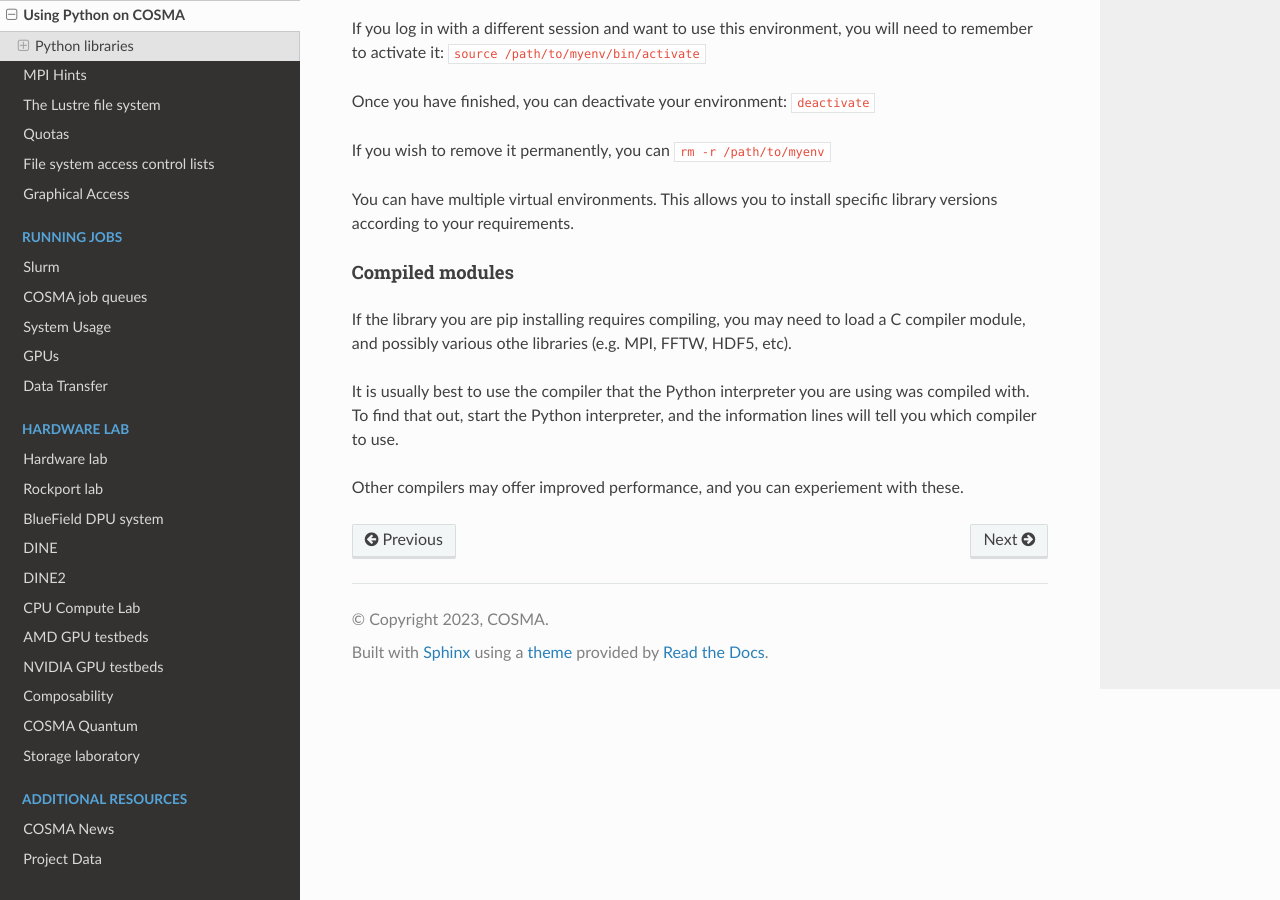
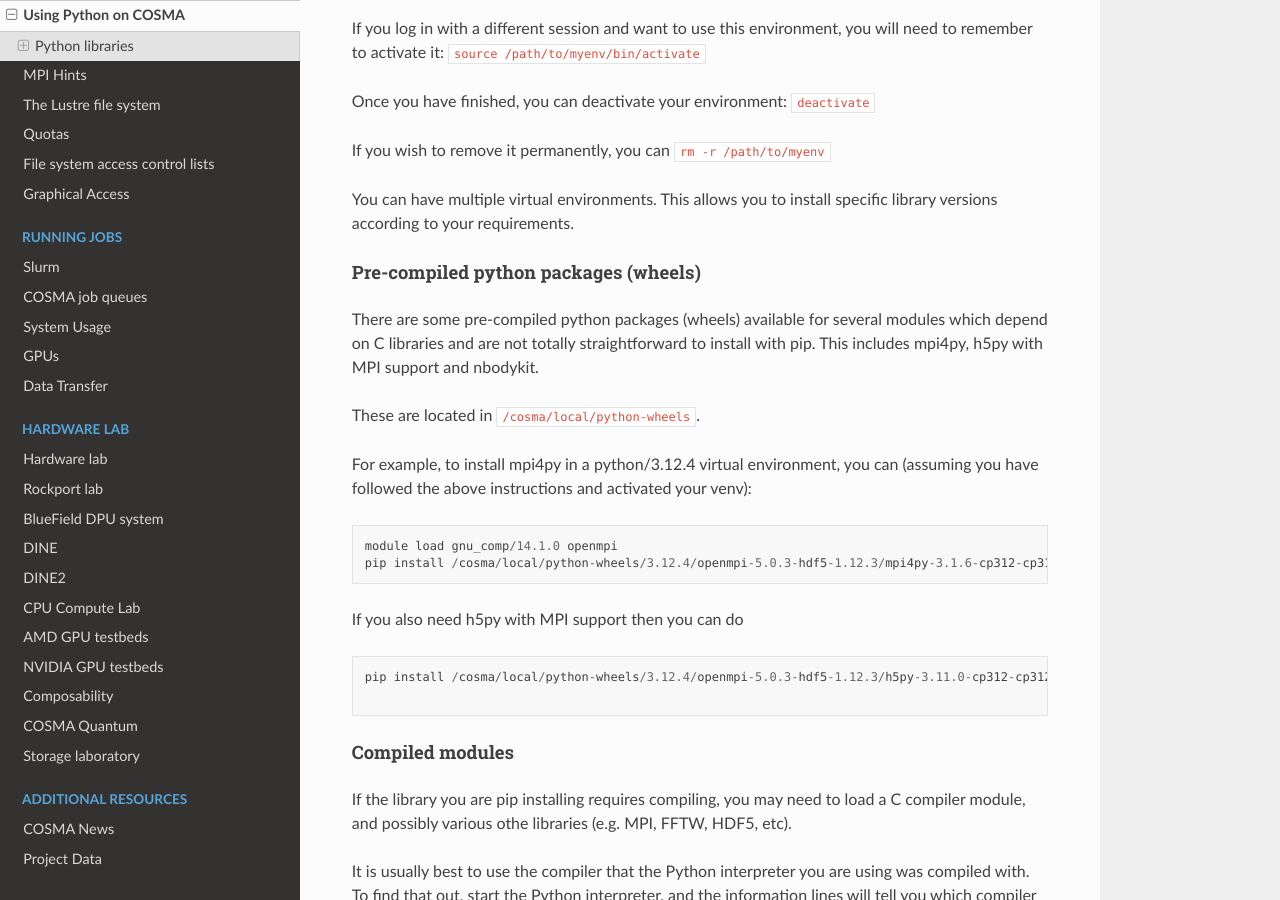
Before and after one commit to agb32/cosmadoc, a Sphinx documentation site: the page built from docs/source/python.md, in a window 1280 px wide and 900 px high, scrolled down 761 px. Built offline with Sphinx 7.4.7 and the Read the Docs theme 2.0.0, drawn with Linux system fonts in a browser that asks for light colours.

Commit message:
added wheels info

````diff
--- a/docs/source/python.md
+++ b/docs/source/python.md
@@ -27,6 +27,26 @@ If you wish to remove it permanently, you can `rm -r /path/to/myenv`
 
 You can have multiple virtual environments.  This allows you to install specific library versions according to your requirements.
 
+#### Pre-compiled python packages (wheels)
+
+There are some pre-compiled python packages (wheels) available for several modules which depend on C libraries and are not totally straightforward to install with pip.  This includes mpi4py, h5py with MPI support and nbodykit.
+
+These are located in `/cosma/local/python-wheels`.
+
+For example, to install mpi4py in a python/3.12.4 virtual environment, you can (assuming you have followed the above instructions and activated your venv):
+
+```
+module load gnu_comp/14.1.0 openmpi
+pip install /cosma/local/python-wheels/3.12.4/openmpi-5.0.3-hdf5-1.12.3/mpi4py-3.1.6-cp312-cp312-linux_x86_64.whl
+```
+
+If you also need h5py with MPI support then you can do
+
+```
+pip install /cosma/local/python-wheels/3.12.4/openmpi-5.0.3-hdf5-1.12.3/h5py-3.11.0-cp312-cp312-linux_x86_64.whl
+
+```
+
 #### Compiled modules
 
 If the library you are pip installing requires compiling, you may need to load a C compiler module, and possibly various othe libraries (e.g. MPI, FFTW, HDF5, etc).
````
